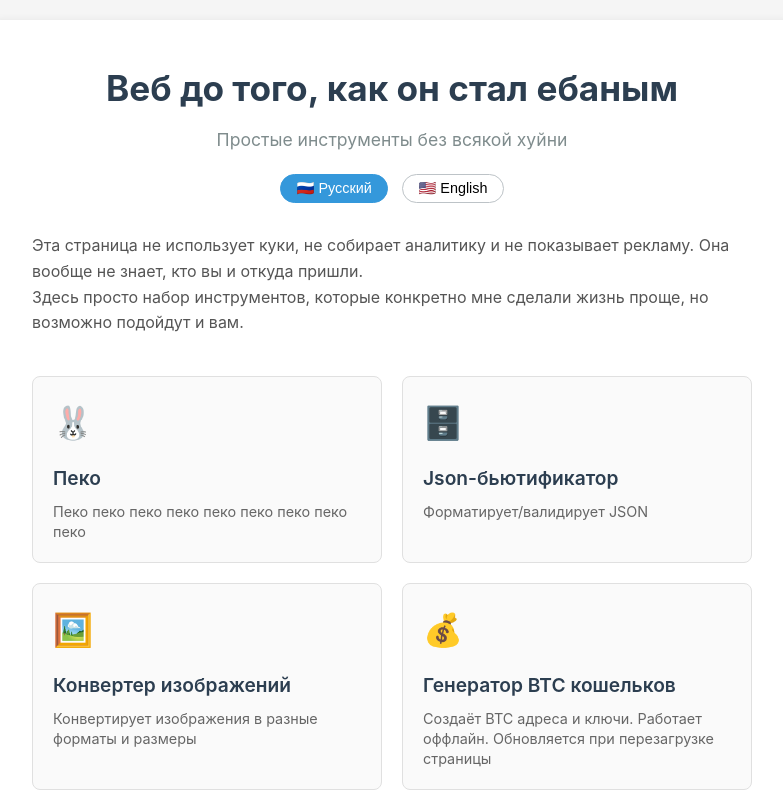
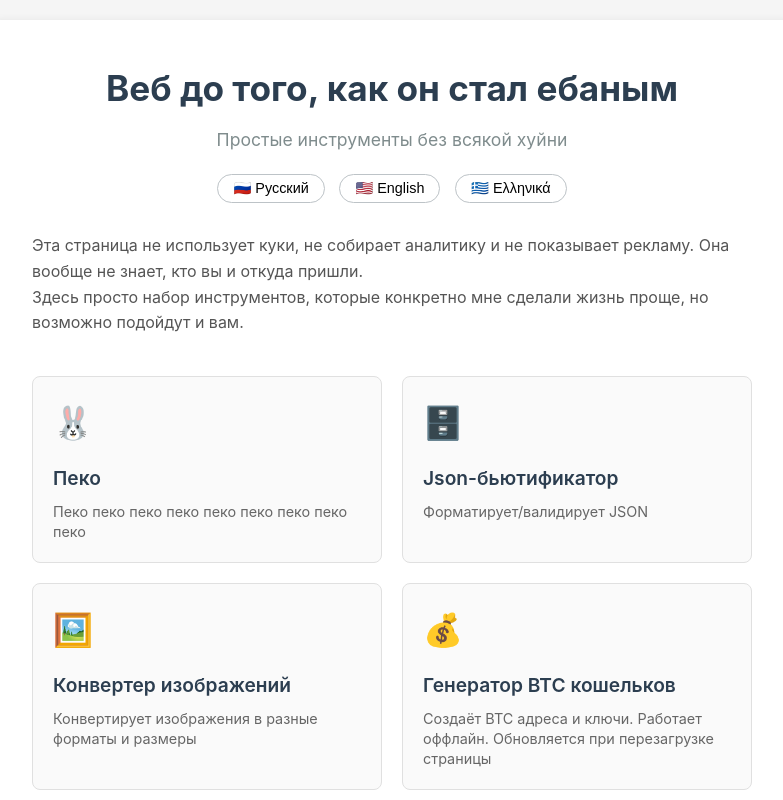
Before and after one commit to gen1nya/js-tools, a plain HTML site: page app/index.html in a window 1280 px wide. Shown: the top 800 px of the page, without its empty margins (248-1031 px from the left). Drawn offline with Linux system fonts and the light colour scheme.

Commit message:
Refactor language handling and clean up HTML
Updated language switch buttons to use data attributes.

```diff
--- a/app/index.html
+++ b/app/index.html
@@ -131,7 +131,6 @@
             text-align: center;
         }
 
-        /* Мобильная адаптация */
         @media (max-width: 768px) {
             body {
                 padding: 10px;
@@ -182,27 +181,20 @@
         <p class="subtitle" data-text="subtitle">Простые инструменты без всякой хуйни</p>
 
         <div class="language-switch">
-            <button class="lang-btn active" onclick="switchLanguage('ru')">🇷🇺 Русский</button>
-            <button class="lang-btn" onclick="switchLanguage('en')">🇺🇸 English</button>
+            <button class="lang-btn" data-lang="ru">🇷🇺 Русский</button>
+            <button class="lang-btn" data-lang="en">🇺🇸 English</button>
+            <button class="lang-btn" data-lang="el">🇬🇷 Ελληνικά</button>
         </div>
     </div>
 
-    <div class="description" data-text="description">
-        <p>Эта страница не использует куки, не собирает аналитику и не показывает рекламу. Она вообще не знает, кто вы и откуда пришли.</p>
-        <p>Здесь просто набор инструментов, которые конкретно мне сделали жизнь проще, но возможно подойдут и вам.</p>
-    </div>
+    <div class="description" data-text="description"></div>
 
-    <div class="tools-grid" id="tools-grid">
-        <!-- Инструменты будут добавлены через JavaScript -->
-    </div>
+    <div class="tools-grid" id="tools-grid"></div>
 
-    <div class="footer" data-text="footer">
-        Сделано на коленке, работает без интернета после загрузки. <a href="https://github.com/gen1nya/js-tools">Исходники</a>
-    </div>
+    <div class="footer" data-text="footer"></div>
 </div>
 
 <script>
-    // Переводы
     const translations = {
         ru: {
             title: "Веб до того, как он стал ебаным",
@@ -211,68 +203,18 @@
                 <p>Эта страница не использует куки, не собирает аналитику и не показывает рекламу. Она вообще не знает, кто вы и откуда пришли.</p>
                 <p>Здесь просто набор инструментов, которые конкретно мне сделали жизнь проще, но возможно подойдут и вам.</p>
             `,
-            footer: "Сделано на коленке, силами клоды и чатжпт. Исходники скоро.",
+            footer: "Сделано на коленке, силами клоды и чатжпт. <a href=\"https://github.com/gen1nya/js-tools\">Исходники</a>",
             tools: [
-                {
-                    name: "peko",
-                    icon: "🐰",
-                    title: "Пеко",
-                    desc: "Пеко пеко пеко пеко пеко пеко пеко пеко пеко"
-                },
-                {
-                    name: "json_validator",
-                    icon: "🗄️",
-                    title: "Json-бьютификатор",
-                    desc: "Форматирует/валидирует JSON"
-                },
-                {
-                    name: "image-converter",
-                    icon: "🖼️",
-                    title: "Конвертер изображений",
-                    desc: "Конвертирует изображения в разные форматы и размеры"
-                },
-                {
-                    name: "btc_generator",
-                    icon: "💰",
-                    title: "Генератор BTC кошельков",
-                    desc: "Создаёт BTC адреса и ключи. Работает оффлайн. Обновляется при перезагрузке страницы"
-                },
-                {
-                    name: "colors",
-                    icon: "🎨",
-                    title: "Цвета",
-                    desc: "Палитры, коды, всё для работы с цветом"
-                },
-                {
-                    name: "twitch_iframe",
-                    icon: "📺",
-                    title: "Айфрейм твича",
-                    desc: "Фиолетовый шакал скачать обои"
-                },
-                {
-                    name: "qr_generator_reader",
-                    icon: "📱",
-                    title: "QR коды",
-                    desc: "Генерит и читает QR коды"
-                },
-                {
-                    name: "audio_converter",
-                    icon: "🎵",
-                    title: "Аудио конвертер",
-                    desc: "Конвертирует аудио файлы в разные форматы и битрейты"
-                },
-                {
-                    name: "hex-dec-converter",
-                    icon: "🔢",
-                    title: "Hex-Dec конвертер",
-                    desc: "Конвертирует числа между шестнадцатеричным и десятичным форматами"
-                },
-                {
-                    name: "base-utf-converter",
-                    icon: "🔤",
-                    title: "Base64/58 конвертер",
-                    desc: "Конвертирует в Base64/58 и обратно"
-                }
+                { name: "peko", icon: "🐰", title: "Пеко", desc: "Пеко пеко пеко пеко пеко пеко пеко пеко пеко" },
+                { name: "json_validator", icon: "🗄️", title: "Json-бьютификатор", desc: "Форматирует/валидирует JSON" },
+                { name: "image-converter", icon: "🖼️", title: "Конвертер изображений", desc: "Конвертирует изображения в разные форматы и размеры" },
+                { name: "btc_generator", icon: "💰", title: "Генератор BTC кошельков", desc: "Создаёт BTC адреса и ключи. Работает оффлайн. Обновляется при перезагрузке страницы" },
+                { name: "colors", icon: "🎨", title: "Цвета", desc: "Палитры, коды, всё для работы с цветом" },
+                { name: "twitch_iframe", icon: "📺", title: "Айфрейм твича", desc: "Фиолетовый шакал скачать обои" },
+                { name: "qr_generator_reader", icon: "📱", title: "QR коды", desc: "Генерит и читает QR коды" },
+                { name: "audio_converter", icon: "🎵", title: "Аудио конвертер", desc: "Конвертирует аудио файлы в разные форматы и битрейты" },
+                { name: "hex-dec-converter", icon: "🔢", title: "Hex-Dec конвертер", desc: "Конвертирует числа между шестнадцатеричным и десятичным форматами" },
+                { name: "base-utf-converter", icon: "🔤", title: "Base64/58 конвертер", desc: "Конвертирует в Base64/58 и обратно" }
             ]
         },
         en: {
@@ -285,94 +227,57 @@
             `,
             footer: "Made on my knee with the help of Claude and ChatGPT.  <a href=\"https://github.com/gen1nya/js-tools\">Source code</a>",
             tools: [
-                {
-                    name: "peko",
-                    icon: "🐰",
-                    title: "Peko",
-                    desc: "peko peko peko peko peko peko peko peko peko peko peko peko peko peko peko peko"
+                { name: "peko", icon: "🐰", title: "Peko", desc: "peko peko peko peko peko peko peko peko peko peko peko peko peko peko peko peko" },
+                { name: "json_validator", icon: "🗄️", title: "Json-Beautifier", desc: "Formats/validates JSON" },
+                { name: "image-converter", icon: "🖼️", title: "Image Converter", desc: "Converts images to different formats and sizes" },
+                { name: "btc_generator", icon: "💰", title: "BTC Wallet Generator", desc: "Creates BTC addresses and keys. Works offline. Updates on page reload" },
+                { name: "colors", icon: "🎨", title: "Colors", desc: "Palettes, codes, everything for working with color" },
+                { name: "twitch_iframe", icon: "📺", title: "Twitch Iframe", desc: "Purple jackal download wallpapers" },
+                { name: "qr_generator_reader", icon: "📱", title: "QR Codes", desc: "Generates and reads QR codes" },
+                { name: "audio_converter", icon: "🎵", title: "Audio Converter", desc: "Converts audio files to different formats and bitrates" },
+                { name: "hex-dec-converter", icon: "🔢", title: "Hex-Dec Converter", desc: "Converts numbers between hexadecimal and decimal formats" },
+                { name: "base-utf-converter", icon: "🔤", title: "Base64/58 Converter", desc: "Converts to Base64/58 and back" }
+            ]
         },
-                {
-                    name: "json_validator",
-                    icon: "🗄️",
-                    title: "Json-Beautifier",
-                    desc: "Formats/validates JSON"
-                },
-                {
-                    name: "image-converter",
-                    icon: "🖼️",
-                    title: "Image Converter",
-                    desc: "Converts images to different formats and sizes"
-                },
-                {
-                    name: "btc_generator",
-                    icon: "💰",
-                    title: "BTC Wallet Generator",
-                    desc: "Creates BTC addresses and keys. Works offline. Updates on page reload"
-                },
-                {
-                    name: "colors",
-                    icon: "🎨",
-                    title: "Colors",
-                    desc: "Palettes, codes, everything for working with color"
-                },
-                {
-                    name: "twitch_iframe",
-                    icon: "📺",
-                    title: "Twitch Iframe",
-                    desc: "Purple jackal download wallpapers"
-                },
-                {
-                    name: "qr_generator_reader",
-                    icon: "📱",
-                    title: "QR Codes",
-                    desc: "Generates and reads QR codes"
-                },
-                {
-                    name: "audio_converter",
-                    icon: "🎵",
-                    title: "Audio Converter",
-                    desc: "Converts audio files to different formats and bitrates"
-                },
-                {
-                    name: "hex-dec-converter",
-                    icon: "🔢",
-                    title: "Hex-Dec Converter",
-                    desc: "Converts numbers between hexadecimal and decimal formats"
-                },
-                {
-                    name: "base-utf-converter",
-                    icon: "🔤",
-                    title: "Base64/58 Converter",
-                    desc: "Converts to Base64/58 and back"
-                }
+        el: {
+            title: "Ο Ιστός πριν γίνει σκατά",
+            subtitle: "Απλά εργαλεία χωρίς μαλακίες",
+            description: `
+                <p>Αυτή η σελίδα δεν χρησιμοποιεί cookies, δεν συλλέγει αναλύσεις και δεν εμφανίζει διαφημίσεις.</p>
+                <p>Είναι απλά ένα σύνολο εργαλείων που έκαναν τη ζωή μου ευκολότερη και ίσως βοηθήσουν και εσάς.</p>
+            `,
+            footer: "Φτιαγμένο πρόχειρα με τη βοήθεια του Claude και του ChatGPT. <a href=\"https://github.com/gen1nya/js-tools\">Πηγαίος κώδικας</a>",
+            tools: [
+                { name: "peko", icon: "🐰", title: "Πέκο", desc: "πέκο πέκο πέκο..." },
+                { name: "json_validator", icon: "🗄️", title: "Διαμορφωτής JSON", desc: "Μορφοποιεί/επικυρώνει JSON" },
+                { name: "image-converter", icon: "🖼️", title: "Μετατροπέας εικόνων", desc: "Μετατρέπει εικόνες σε διαφορετικές μορφές και μεγέθη" },
+                { name: "btc_generator", icon: "💰", title: "Γεννήτρια πορτοφολιών BTC", desc: "Δημιουργεί διευθύνσεις και κλειδιά BTC. Λειτουργεί offline. Ενημερώνεται με την ανανέωση της σελίδας" },
+                { name: "colors", icon: "🎨", title: "Χρώματα", desc: "Παλέτες, κωδικοί, όλα για εργασία με το χρώμα" },
+                { name: "twitch_iframe", icon: "📺", title: "Iframe Twitch", desc: "Μωβ τσακάλι λήψη ταπετσαριών" },
+                { name: "qr_generator_reader", icon: "📱", title: "QR κώδικες", desc: "Δημιουργεί και διαβάζει κωδικούς QR" },
+                { name: "audio_converter", icon: "🎵", title: "Μετατροπέας ήχου", desc: "Μετατρέπει αρχεία ήχου σε διαφορετικές μορφές και bitrates" },
+                { name: "hex-dec-converter", icon: "🔢", title: "Μετατροπέας Hex-Dec", desc: "Μετατρέπει αριθμούς μεταξύ δεκαεξαδικού και δεκαδικού" },
+                { name: "base-utf-converter", icon: "🔤", title: "Μετατροπέας Base64/58", desc: "Μετατρέπει σε Base64/58 και πίσω" }
             ]
         }
     };
 
-    let currentLang = 'ru';
+    let currentLang = localStorage.getItem("lang") || "ru";
 
-    function switchLanguage(lang) {
+    function switchLanguage(lang, targetBtn = null) {
         currentLang = lang;
+        localStorage.setItem("lang", lang);
 
-        // Обновляем кнопки языка
-        document.querySelectorAll('.lang-btn').forEach(btn => {
-            btn.classList.remove('active');
-        });
-        event.target.classList.add('active');
+        document.querySelectorAll('.lang-btn').forEach(btn => btn.classList.remove('active'));
+        if (targetBtn) targetBtn.classList.add('active');
 
-        // Обновляем тексты
         const texts = translations[lang];
         document.querySelectorAll('[data-text]').forEach(el => {
             const key = el.getAttribute('data-text');
-            if (texts[key]) {
-                el.innerHTML = texts[key];
-            }
+            if (texts[key]) el.innerHTML = texts[key];
         });
 
-        // Обновляем инструменты
         renderTools(texts.tools);
-
-        // Обновляем язык документа
         document.documentElement.lang = lang;
     }
 
@@ -387,9 +292,13 @@
         `).join('');
     }
 
-    // Инициализация
-    document.addEventListener('DOMContentLoaded', function() {
-        renderTools(translations[currentLang].tools);
+    document.addEventListener('DOMContentLoaded', () => {
+        document.querySelectorAll('.lang-btn').forEach(btn => {
+            if (btn.getAttribute("data-lang") === currentLang) btn.classList.add('active');
+            btn.addEventListener("click", e => switchLanguage(btn.getAttribute("data-lang"), e.target));
+        });
+
+        switchLanguage(currentLang);
     });
 </script>
 </body>
```
Lines whose indentation alone changed are shown as unchanged.
